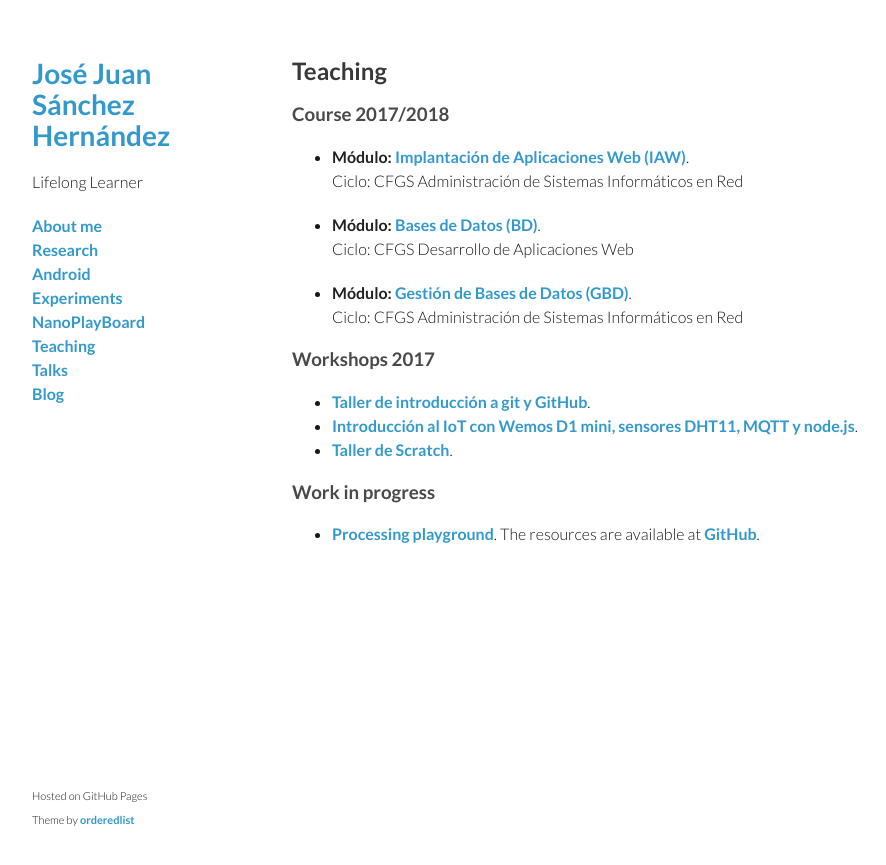
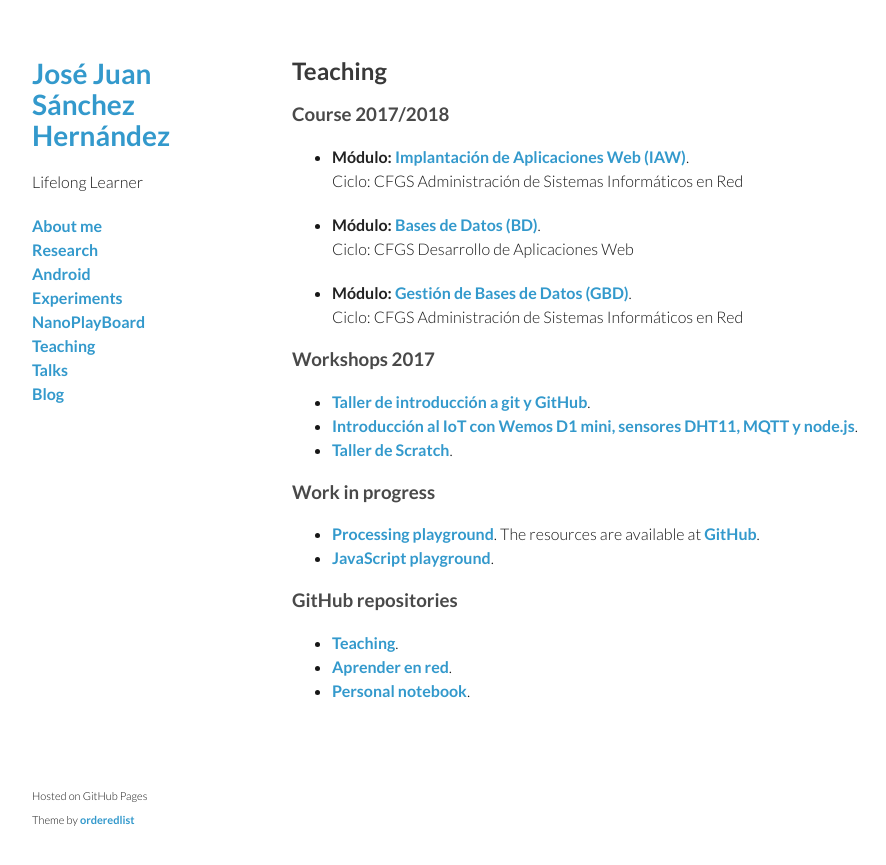
Before and after one commit to josejuansanchez/josejuansanchez.github.io, a Jekyll site: the page built from teaching/index.md, in a window 1280 px wide. Shown: the top 865 px of the page, without its empty margins (178-1064 px from the left). Built offline with Jekyll 4.4.1, drawn with Linux system fonts in a browser that asks for light colours.

Commit message:
Updated teaching

```diff
--- a/teaching/index.md
+++ b/teaching/index.md
@@ -25,6 +25,13 @@ title: Teaching
 ### Work in progress
 
   * [Processing playground][6]. The resources are available at [GitHub][7].
+  * [JavaScript playground][8].
+
+### GitHub repositories
+
+  * [Teaching][9].
+  * [Aprender en red][10].
+  * [Personal notebook][11].
 
 [1]: http://josejuansanchez.org/iaw/
 [2]: http://josejuansanchez.org/bd/
```
Also changed, not shown: other parts of teaching/index.md (+4 -0 lines).
